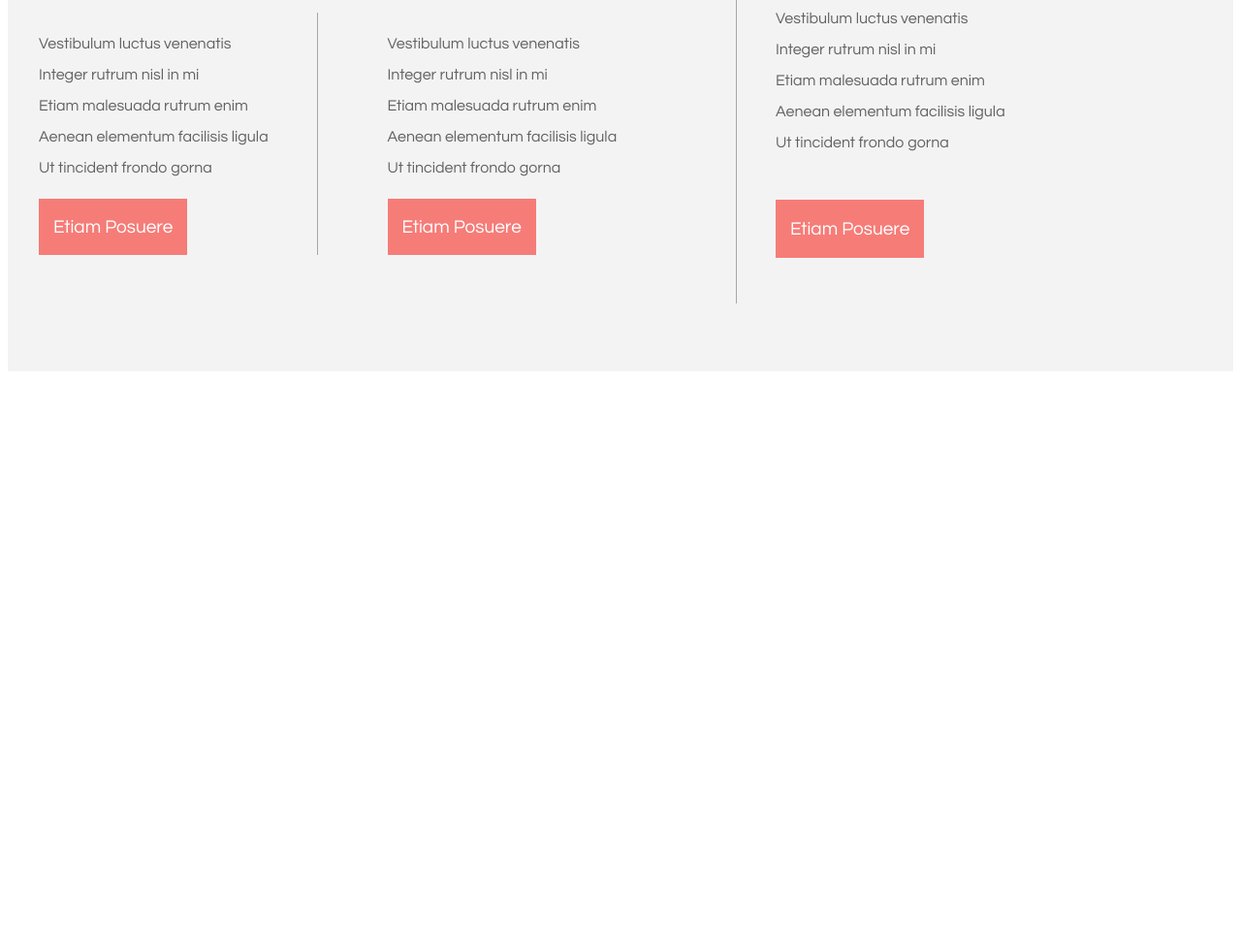
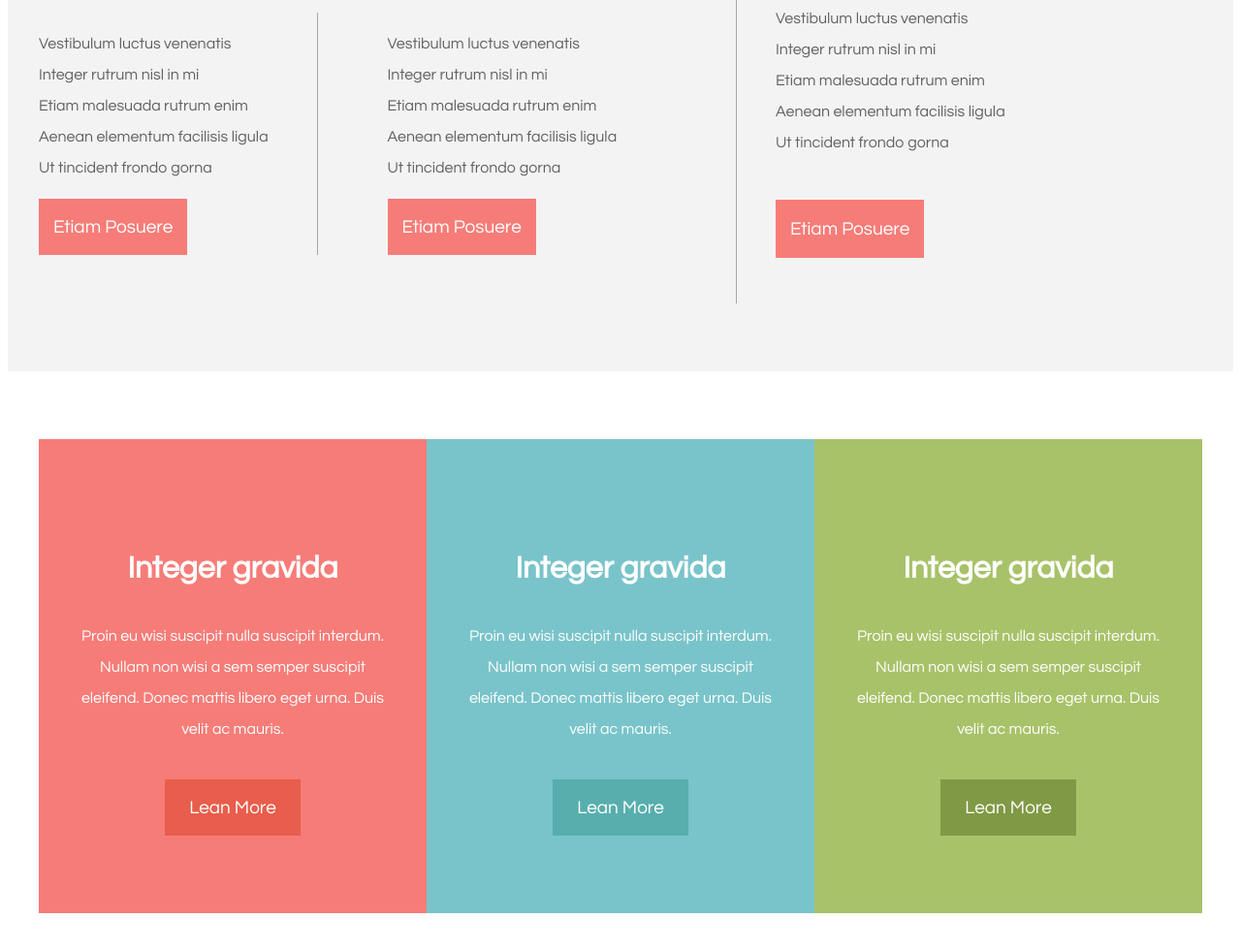
Before and after one commit to MehdiAlouafi/SoftString, a plain HTML site: page index.html in a window 1280 px wide. Shown: the part 1021-2001 px from the top of the page at 97% size. Before the commit the page ends 1412 px from the top, so only its background shows below. Drawn offline with Linux system fonts and the light colour scheme.

Commit message:
third block finished

```diff
--- a/css/style.css
+++ b/css/style.css
@@ -174,3 +174,64 @@ header a:hover {
 #right:hover {
 	background: #fc625f;
 }
+
+.third-block {
+	margin: 0 auto;
+}
+
+.container-color {
+	width: 1200px;
+	margin: 70px auto 70px auto;
+	text-align: center;
+	overflow: auto;
+
+}
+
+
+#cbox1 {
+	float: left;
+	background-color: #f67c78 ;
+	width: 400px;
+	padding: 80px 40px;
+}
+
+#cbox2 {
+	float: left;
+	background-color: #79c4ca;
+	width: 400px;
+	padding: 80px 40px;
+}
+
+#cbox3 {
+	float: left;
+	background-color: #a8c269 ;
+	width: 400px;
+	padding: 80px 40px;
+}
+
+.container-color  {
+	color: #fff;
+	line-height: 2;
+}
+
+.container-color a {
+	text-decoration: none;
+	display: inline-block;
+	font-size: 19px;
+	padding: 10px 25px;
+	color: #fff;
+	margin-top: 20px;
+}
+
+
+#cbox1 a {
+	background: #E85D4B;
+}
+
+#cbox2 a {
+	background: #57AEAD;
+}
+
+#cbox3 a {
+	background: #809944 ;
+}
--- a/index.html
+++ b/index.html
@@ -68,10 +68,33 @@
 									<li><a href="#">Ut tincident frondo gorna</a></li>
 								</ul>
 								<a id="right" href="#">Etiam Posuere</a>
-						</div>
+					</div>
 
-					</div>
+				</div>
 		</div>
 </div>
+<div class="third-block">
+	<div class="container-color">
+		<div id="cbox1">
+			<h1>Integer gravida</h1>
+			<p>Proin eu wisi suscipit nulla suscipit interdum. Nullam non wisi a sem semper suscipit eleifend. Donec mattis libero eget urna. Duis velit ac mauris.</p>
+			<a href="#">Lean More</a>
+
+		</div>
+		<div id="cbox2">
+			<h1>Integer gravida</h1>
+			<p>Proin eu wisi suscipit nulla suscipit interdum. Nullam non wisi a sem semper suscipit eleifend. Donec mattis libero eget urna. Duis velit ac mauris.</p>
+			<a href="#">Lean More</a>
+
+		</div>
+		<div id="cbox3">
+			<h1>Integer gravida</h1>
+			<p>Proin eu wisi suscipit nulla suscipit interdum. Nullam non wisi a sem semper suscipit eleifend. Donec mattis libero eget urna. Duis velit ac mauris.</p>
+			<a href="#">Lean More</a>
+
+		</div>
+	</div>
+</div>
+
 </body>
 </html>
```
